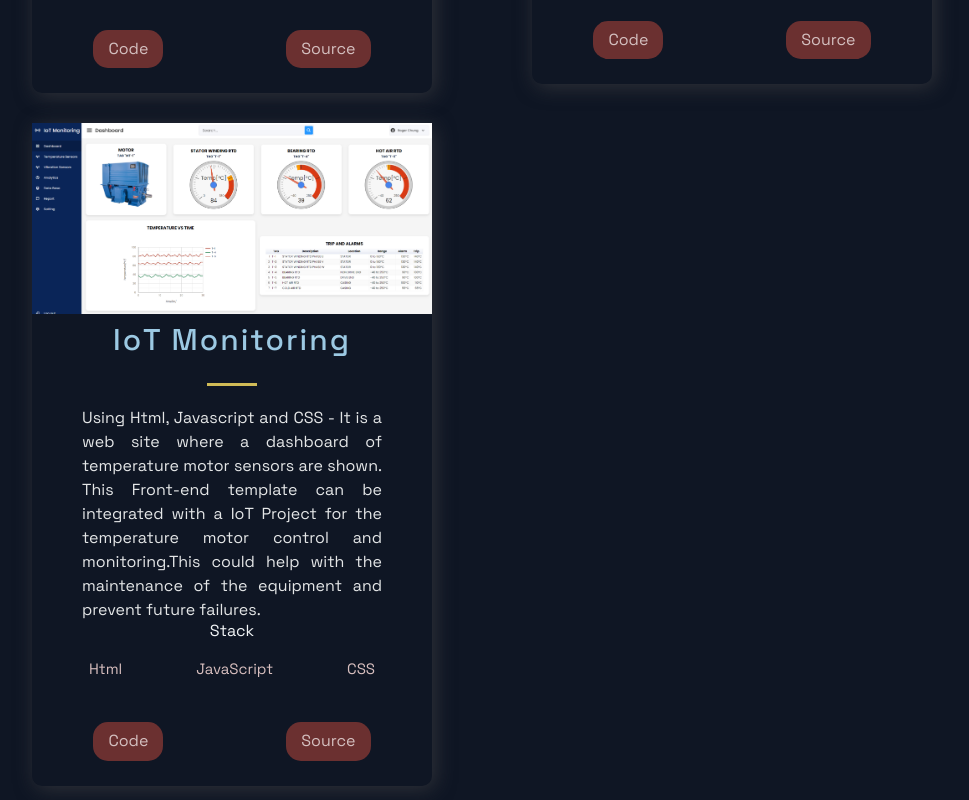
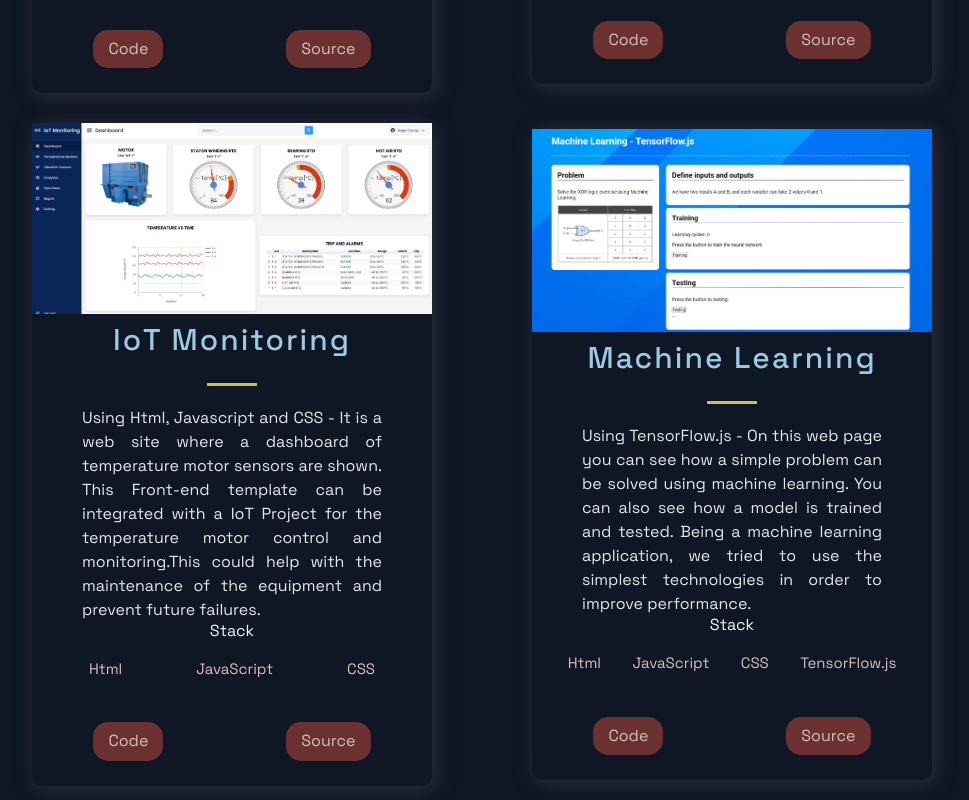
Before and after one commit to rch-goldsnaker/R006_Portafolio_NextJs, a Next.js app: page / in a window 1280 px wide. Shown: the part 1500-2300 px from the top of the page, without its empty margins (158-1127 px from the left). Built offline with nearby package versions, Linux system fonts and the light colour scheme.

Commit message:
Adding a new project Machine Learning

```diff
--- a/src/constants/constants.js
+++ b/src/constants/constants.js
@@ -26,6 +26,15 @@ export const projects = [
     visit: 'https://github.com/rch-goldsnaker/rch.goldsnaker',
     id: 2,
   },
+  {
+    title: 'Machine Learning',
+    description:"Using TensorFlow.js - On this web page you can see how a simple problem can be solved using machine learning. You can also see how a model is trained and tested. Being a machine learning application, we tried to use the simplest technologies in order to improve performance.",
+    image: '/images/mlXor.JPG',
+    tags: ['Html', 'JavaScript','CSS','TensorFlow.js'],
+    source: 'https://rch-goldsnaker.github.io/TensorFlowJS_XOR_001/',
+    visit: 'https://github.com/rch-goldsnaker/TensorFlowJS_XOR_001',
+    id: 3,
+  },
 ];
 
 export const TimeLineData = [
```
Also changed, not shown: public/images/mlXor.JPG (added).
